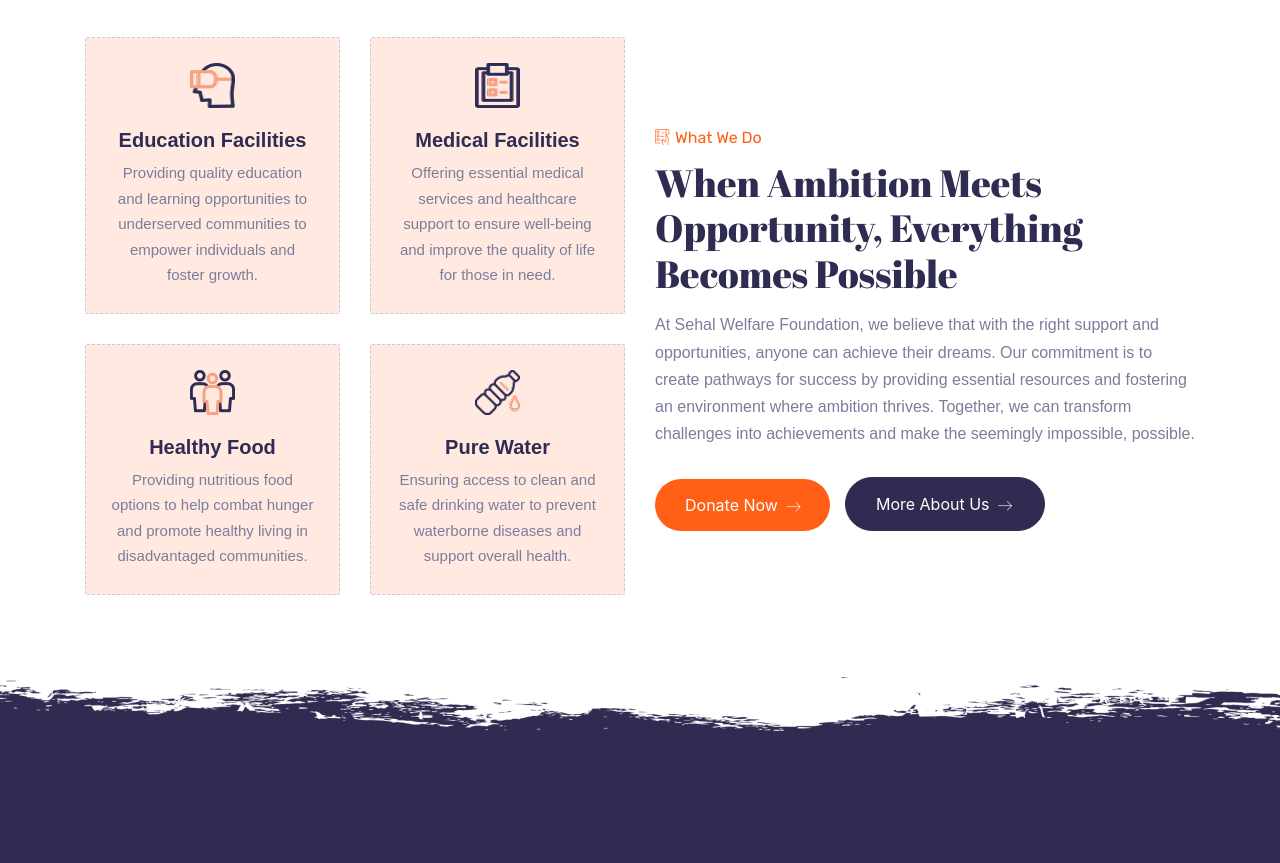
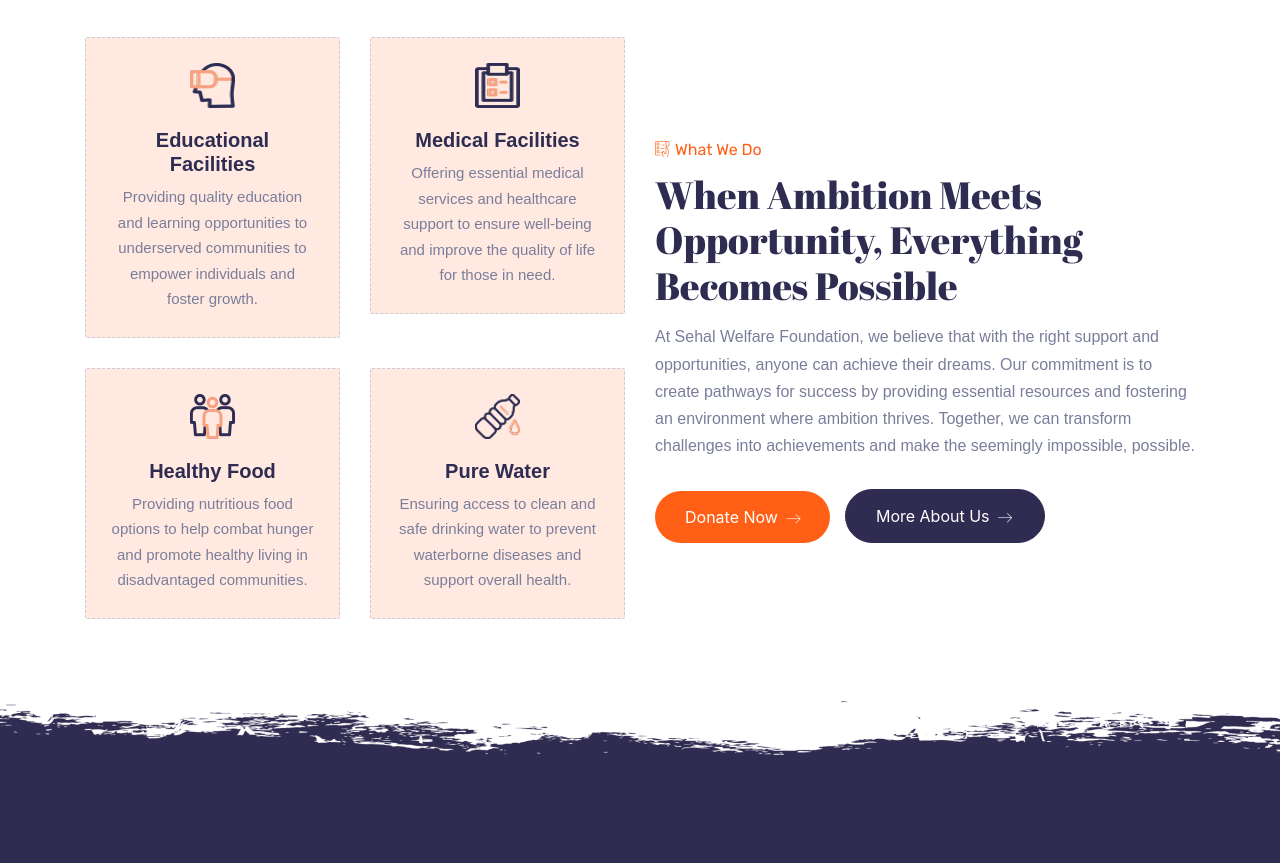
Before and after one commit to Zainalix69/Sehal-Welfare, a plain HTML site: page index.html in a window 1280 px wide. Shown: the part 3680-4543 px from the top of the page. Drawn offline with nearby package versions, Linux system fonts and the light colour scheme; a web font is replaced by a local one.

Commit message:
update text

```diff
--- a/index.html
+++ b/index.html
@@ -507,7 +507,7 @@
                 <div class="icon">
                   <img src="assets/img/solve/1.png" alt="Education Facilities" />
                 </div>
-                <h3>Education Facilities</h3>
+                <h3>Educational Facilities</h3>
                 <p>
                   Providing quality education and learning opportunities to underserved communities to empower
                   individuals and foster growth.
```
